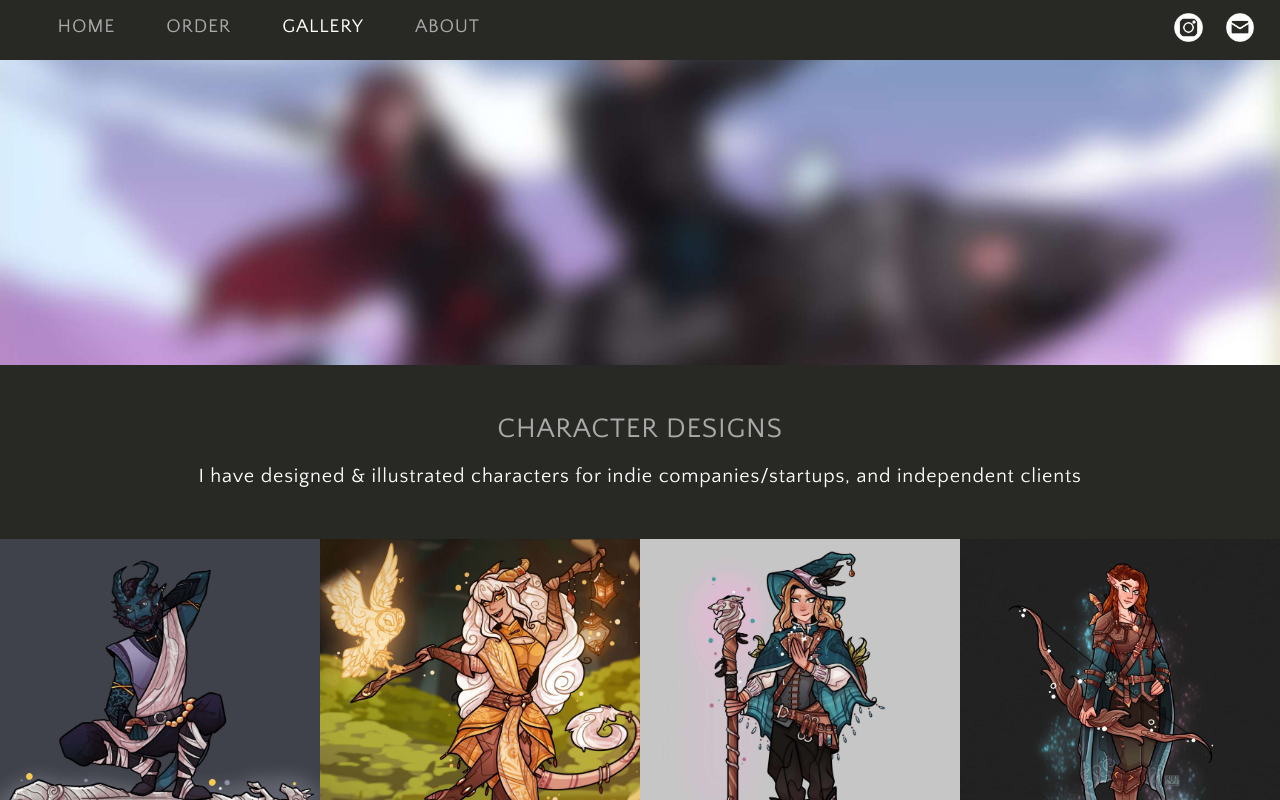
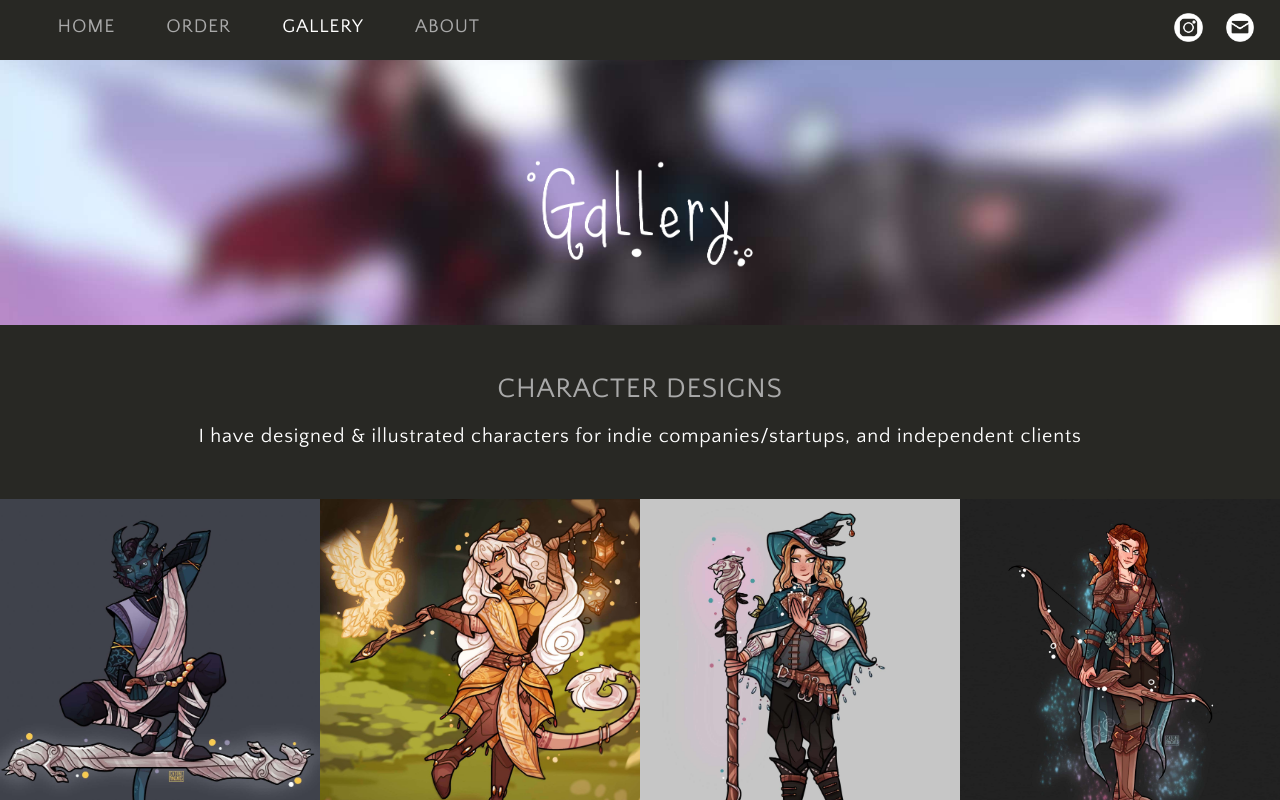
Before and after one commit to itsleaheye/CasualPancakes, a plain HTML site: page gallery.html in a window 1280 px wide. Shown: the top 800 px of the page. Drawn offline with Linux system fonts and the light colour scheme.

Commit message:
Banner Update and Content

```diff
--- a/css/styles.css
+++ b/css/styles.css
@@ -388,16 +388,11 @@ footer p {
 	opacity:0.3;
 	transition-duration: 0.5s;
 }
-#design-banner {
-	background-image: url(../img/home-banner.jpg);
-	background-repeat: no-repeat;
+.design-banner {
 	background-position: center;
-	background-size: cover;
-	display: block;
-	width: 100%;
-	height: 150px;
-	margin-left: auto;
-	margin-right: auto;
+}
+.design-banner img {
+	margin-top: -4em;
 }
 
 .about-banner {
@@ -507,7 +502,7 @@ footer p {
 	.hr-pad {
 		padding: 3rem 2rem !important;
 	}
-	#design-banner {
+	.design-banner {
 		height: 350px !important;
 	}
 	.about-banner {
@@ -680,8 +675,8 @@ footer p {
 	.flex-col {
 		flex-direction: column;
 	}
-	#design-banner {
-		height: 200px;
+	.design-banner {
+		height: 250px;
 	}
 	.profile-img {
 		height:33%;
@@ -701,4 +696,5 @@ footer p {
 		margin: 0 auto;
 	}
 
+
 }
--- a/gallery.html
+++ b/gallery.html
@@ -38,10 +38,12 @@
 				</ul>
 			</div>
 		</div>
+
+		<div class="home-banner design-banner">
+			<img src="img/logo-gallery.png" alt="the artists gallery banner"/>
+		</div>
 	</header>
 	<main class="clearfix">
-		<section id="design-banner">
-		</section>
 		<div class="row hr-bar hr-pad" style="margin-top:-45px">
 			<h2 class="tighten" style="color:#a9a9a9; font-size: 28px;">Character Designs</h2>
 			<br><p class="font-m" style="margin-top: 0.5em">I have designed & illustrated characters for indie companies/startups, and independent clients</p>
@@ -76,7 +78,7 @@
 		</div>
 		<div class="row hr-bar hr-pad">
 			<h2 class="tighten" style="color:#a9a9a9; font-size: 28px;">Group Paintings</h2>
-			<br><p class="font-m" style="margin-top: 0.5em">I also offer group and couple portraits</p>
+			<br><p class="font-m" style="margin-top: 0.5em">I also offer group commissions and couple portraits in my shop</p>
 		</div>
 		<div class="row">
 			<div class="thumbnail">
```
Also changed, not shown: about.html (+4 -0 lines), img/DnDLurker746.jpg, img/DnDRustanmelville.jpg, img/logo-about.png (added), img/logo-gallery.png (added).
